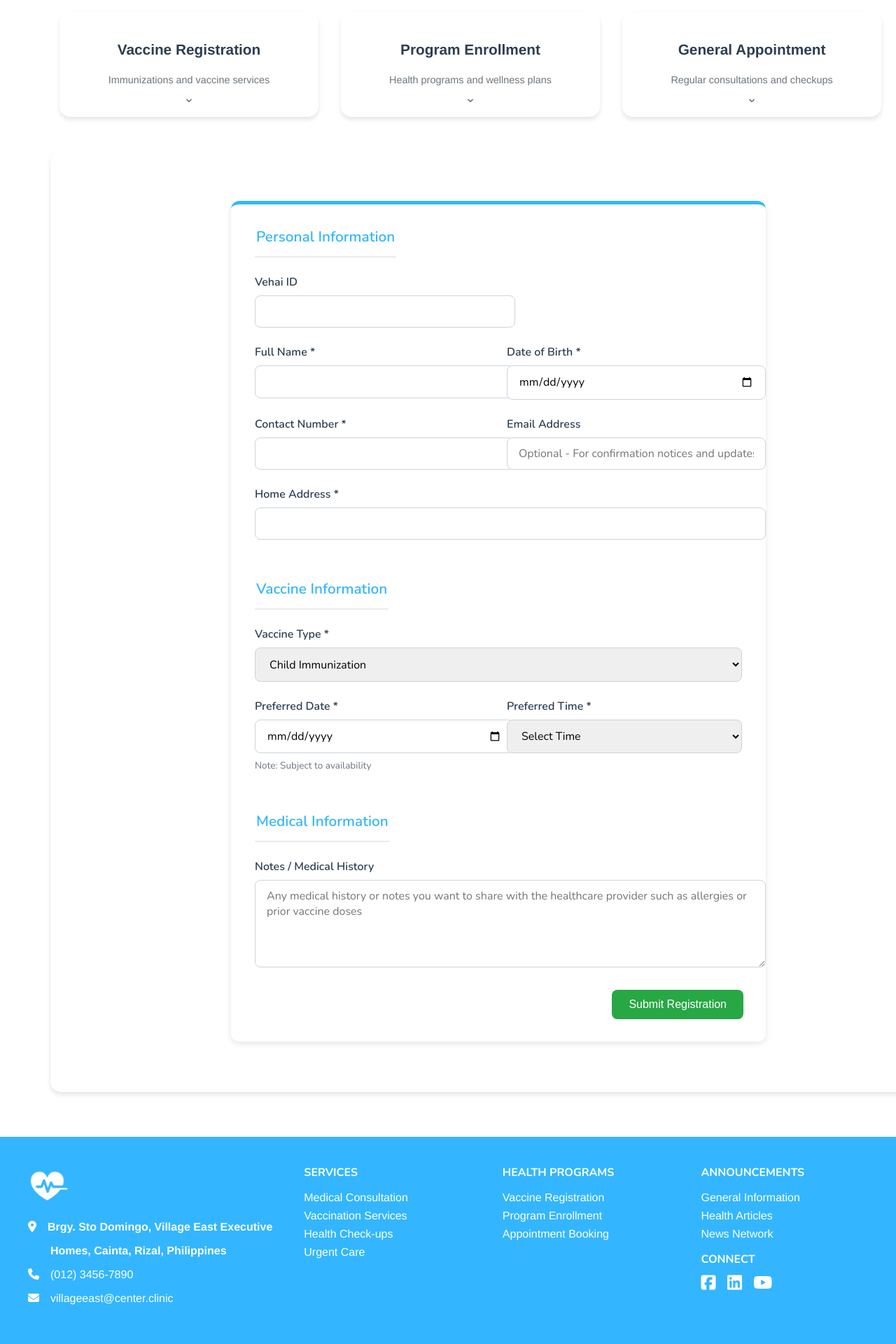
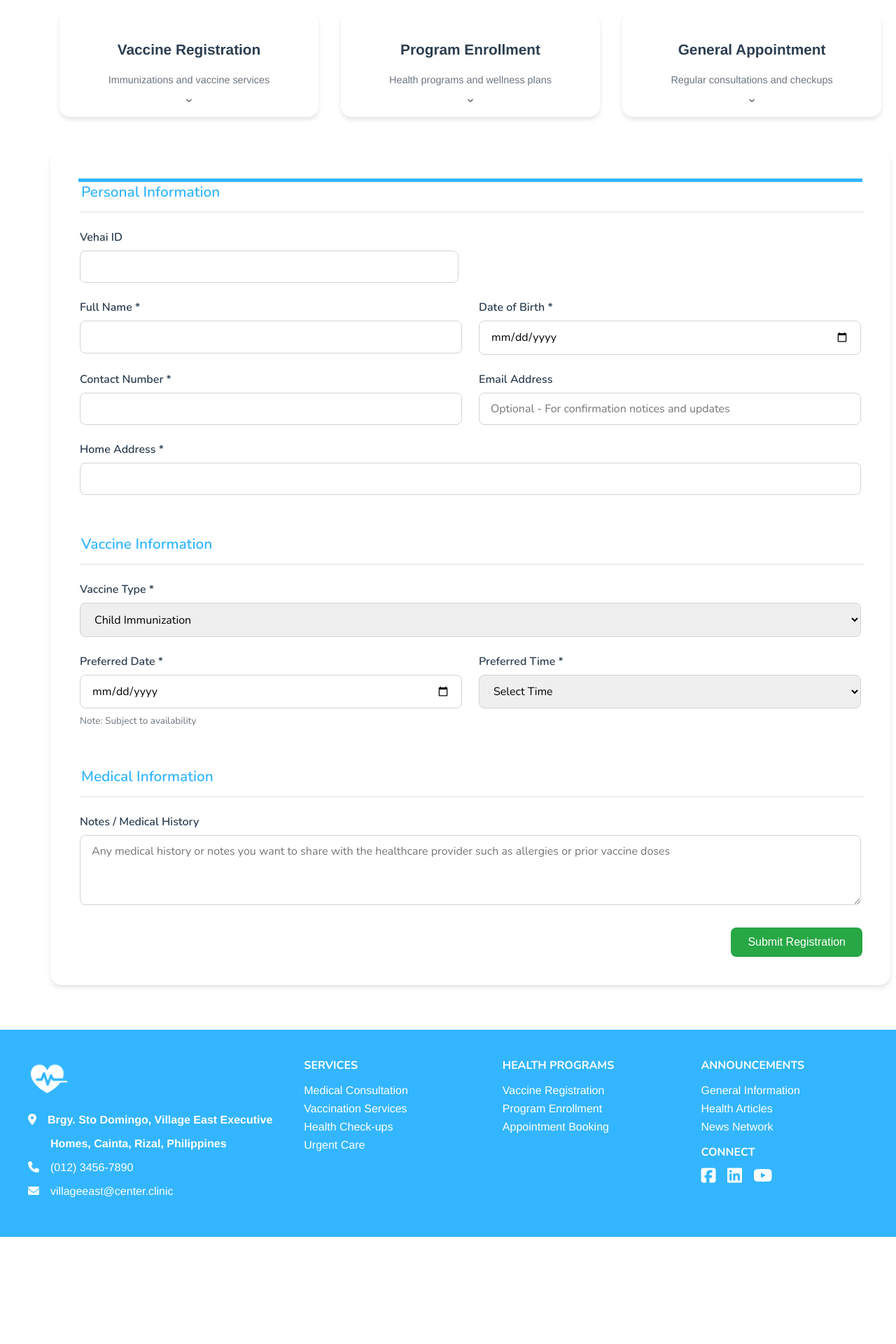
Before and after one commit to erichiii/Health-Services-Appointment-System, a PHP site: page /pages/reservation.php?subcategory=child-immunization&confirmed=1 in a window 1280 px wide; the page is wider, and only the part inside the window is pictured. Shown: the part 595-2515 px from the top of that part at 70% size. After the commit the page ends 2362 px from the top of that part, so only its background shows below. Run offline with PHP 8.4, Linux system fonts and the light colour scheme; data comes from the database, SQL or seed files in the repository; data that the repository does not hold is empty.

Commit message:
attempt v9

```diff
--- a/pages/reservation.php
+++ b/pages/reservation.php
@@ -248,6 +248,7 @@ REVERT: Restoring layout to previous structure before main-aligned-container ref
         <?php endif; ?>
 
         <div id="confirmation" class="form-section">
+            <div class="form-container">
             <?php
             if ($selectedSubcategory && isset($subcategoryForms[$selectedSubcategory])) {
                 $formFile = $subcategoryForms[$selectedSubcategory];
@@ -294,6 +295,7 @@ REVERT: Restoring layout to previous structure before main-aligned-container ref
                 echo "<p style='text-align: center; padding: 2rem;'>Please select a valid subcategory.</p>";
             }
             ?>
+            </div>
         </div>
     </div>
 </div>
@@ -540,19 +542,94 @@ REVERT: Restoring layout to previous structure before main-aligned-container ref
         width: 100%;
         max-width: 1200px; /* Match the category grid max-width */
         margin: 3rem auto 0; /* Center the container with auto margins */
-        padding: 2.5rem;
+        padding: 0; /* Remove padding to let form handle its own spacing */
         background: #fff;
         border-radius: 15px;
         box-shadow: 0 4px 6px rgba(0, 0, 0, 0.1); /* Add subtle shadow to match cards */
         position: relative;
         transform: none; /* Remove the transform that was causing issues */
         left: auto; /* Reset left positioning */
+        overflow: hidden; /* Ensure rounded corners work with content */
     }
+
+    .form-container {
+        max-width: 100%;
+        width: 100%;
+        margin: 0 auto;
+        padding: 2.5rem; /* Move padding to inner container */
+        box-sizing: border-box;
+    }
+
+    /* Override form CSS from included files */
+    .form-section .form {
+        width: 100% !important;
+        max-width: none !important;
+        margin: 0 !important;
+        padding: 0 !important;
+        box-shadow: none !important;
+        border-radius: 0 !important;
+        background: transparent !important;
+    }
+
     .form-section input,
     .form-section select,
     .form-section textarea {
         width: 100%;
         max-width: 100%;
+        box-sizing: border-box;
+    }
+
+    /* Ensure form rows and columns use full width */
+    .form-section .form-row {
+        display: flex;
+        gap: 1.5rem;
+        margin-bottom: 1.5rem;
+        width: 100%;
+    }
+
+    .form-section .form-row-vehai {
+        display: flex;
+        width: 48.5% !important; /* Keep the original vehai width */
+        gap: 1.5rem;
+        margin-bottom: 1.5rem;
+    }
+
+    .form-section .form-group {
+        flex: 1;
+        width: 100%;
+        display: flex;
+        flex-direction: column;
+    }
+
+    .form-section .form-group.full-width {
+        flex: 1 1 100%;
+        width: 100%;
+    }
+
+    .form-section fieldset {
+        border: none;
+        padding: 0;
+        margin-bottom: 2rem;
+    }
+
+    .form-section legend {
+        font-size: 1.3rem;
+        font-weight: 600;
+        color: #33b6ff;
+        margin-bottom: 1.5rem;
+        padding-bottom: 1rem;
+        width: 100%;
+        position: relative;
+    }
+
+    .form-section legend::after {
+        content: '';
+        position: absolute;
+        bottom: 0;
+        left: 0;
+        width: 100%;
+        height: 2px;
+        background-color: #e9ecef;
     }
 
     /* Responsive Design */
@@ -624,17 +701,35 @@ REVERT: Restoring layout to previous structure before main-aligned-container ref
             margin-right: 2rem;
             max-width: none;
         }
+
+        .category-grid {
+            margin: 0 auto;
+            max-width: none;
+        }
     }
 
     @media (max-width: 768px) {
         .form-section {
             margin-left: 1rem;
             margin-right: 1rem;
+        }
+
+        .form-container {
             padding: 1.5rem;
         }
 
         .aligned-container {
             padding: 0 1rem;
+        }
+
+        .form-section .form-row {
+            flex-direction: column;
+            gap: 1rem;
+        }
+
+        .form-section .form-row-vehai {
+            width: 100% !important;
+            flex-direction: column;
         }
     }
 </style>
```
